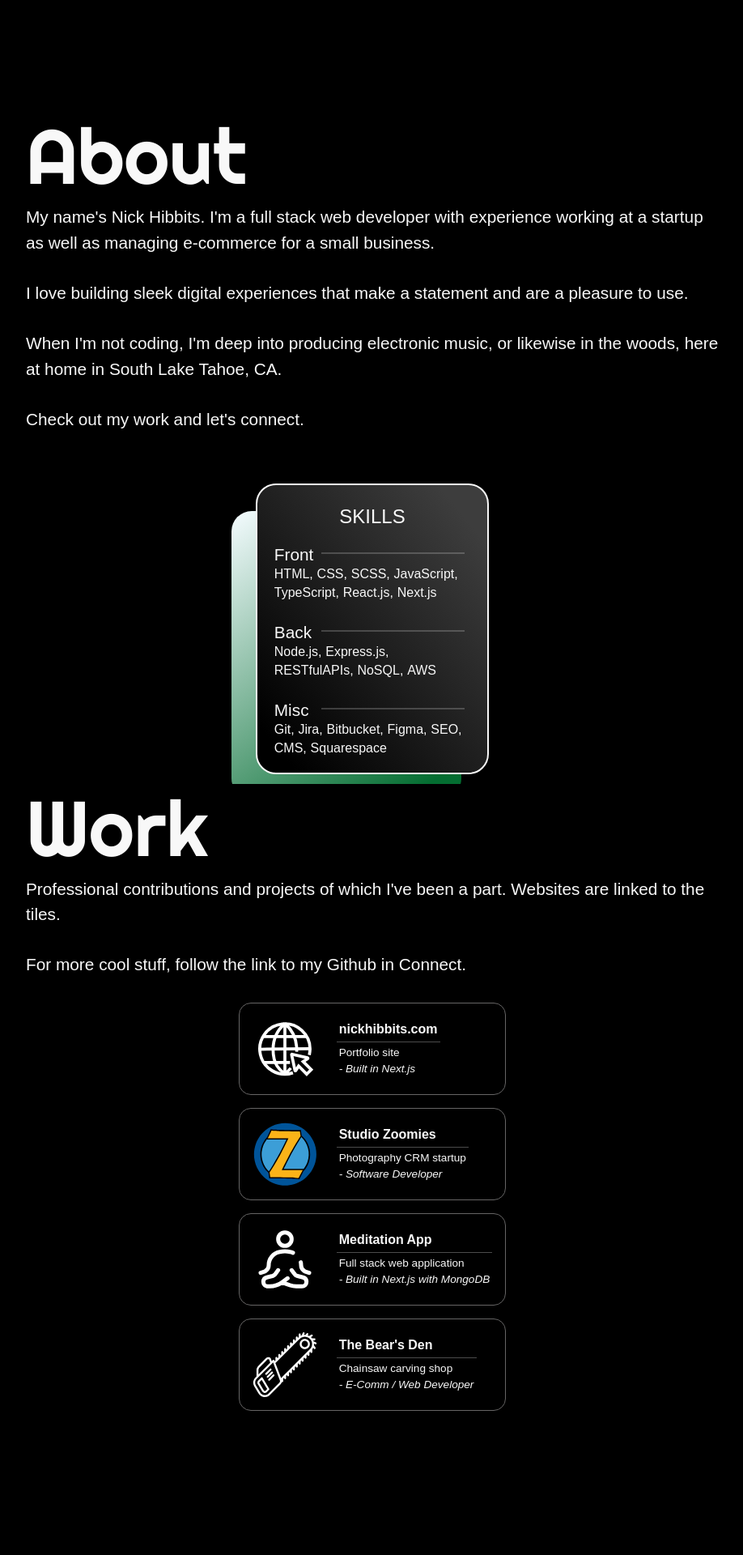
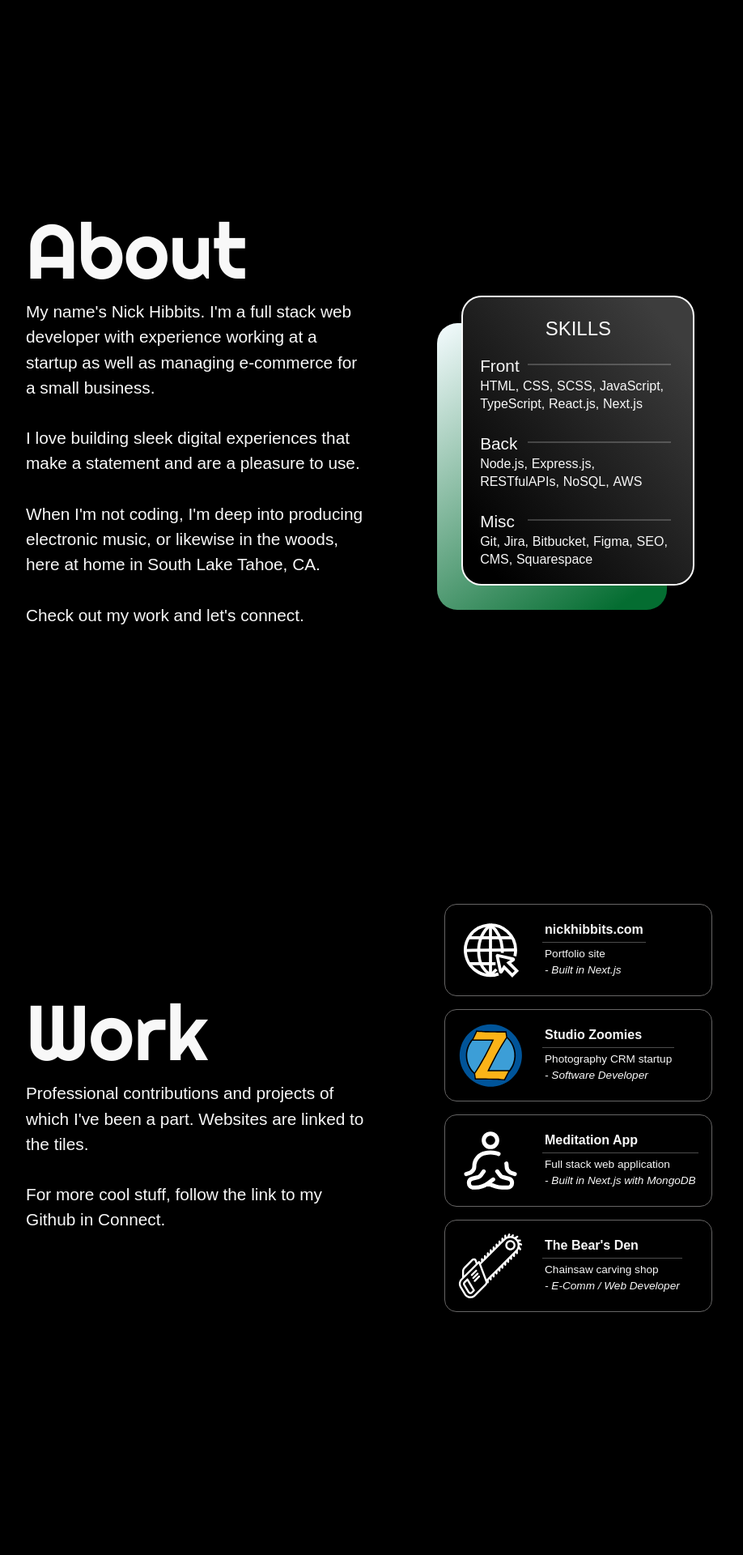
Before and after one commit to nickhibbits/react-website, a Next.js app: page / in a window 1280 px wide. Shown: the part 680-2600 px from the top of the page at 81% size, without its empty margins (180-1098 px from the left). Built offline with nearby package versions, Linux system fonts and the light colour scheme; a web font is replaced by a local one.

Commit message:
reenable split class

```diff
--- a/components/About.tsx
+++ b/components/About.tsx
@@ -13,7 +13,10 @@ function About() {
       className={`${layoutStyles.container} ${layoutStyles.about_container}`}
       id="about_container"
     >
-      <div className={layoutStyles.component}>
+      <div
+        className={`
+      ${layoutStyles.component} ${layoutStyles.split}`}
+      >
         <section className={layoutStyles.info_wrapper}>
           <h1 className={righteous.className}>About</h1>
           <p className={layoutStyles.about_text}>
--- a/components/Connect.tsx
+++ b/components/Connect.tsx
@@ -17,7 +17,7 @@ function Connect() {
       id="connect_container"
     >
       <div
-        className={`${layoutStyles.component} ${layoutStyles.connect_component}`}
+        className={`${layoutStyles.component} ${layoutStyles.connect_component} ${layoutStyles.split}`}
       >
         <section className={layoutStyles.info_wrapper}>
           <h1 className={righteous.className}>Connect</h1>
--- a/components/Work.tsx
+++ b/components/Work.tsx
@@ -20,7 +20,7 @@ function Work() {
       id="work_container"
     >
       <div
-        className={`${layoutStyles.component} ${layoutStyles.work_component}`}
+        className={`${layoutStyles.component} ${layoutStyles.work_component} ${layoutStyles.split}`}
       >
         <section className={layoutStyles.info_wrapper}>
           <h1 className={righteous.className}>Work</h1>
```
